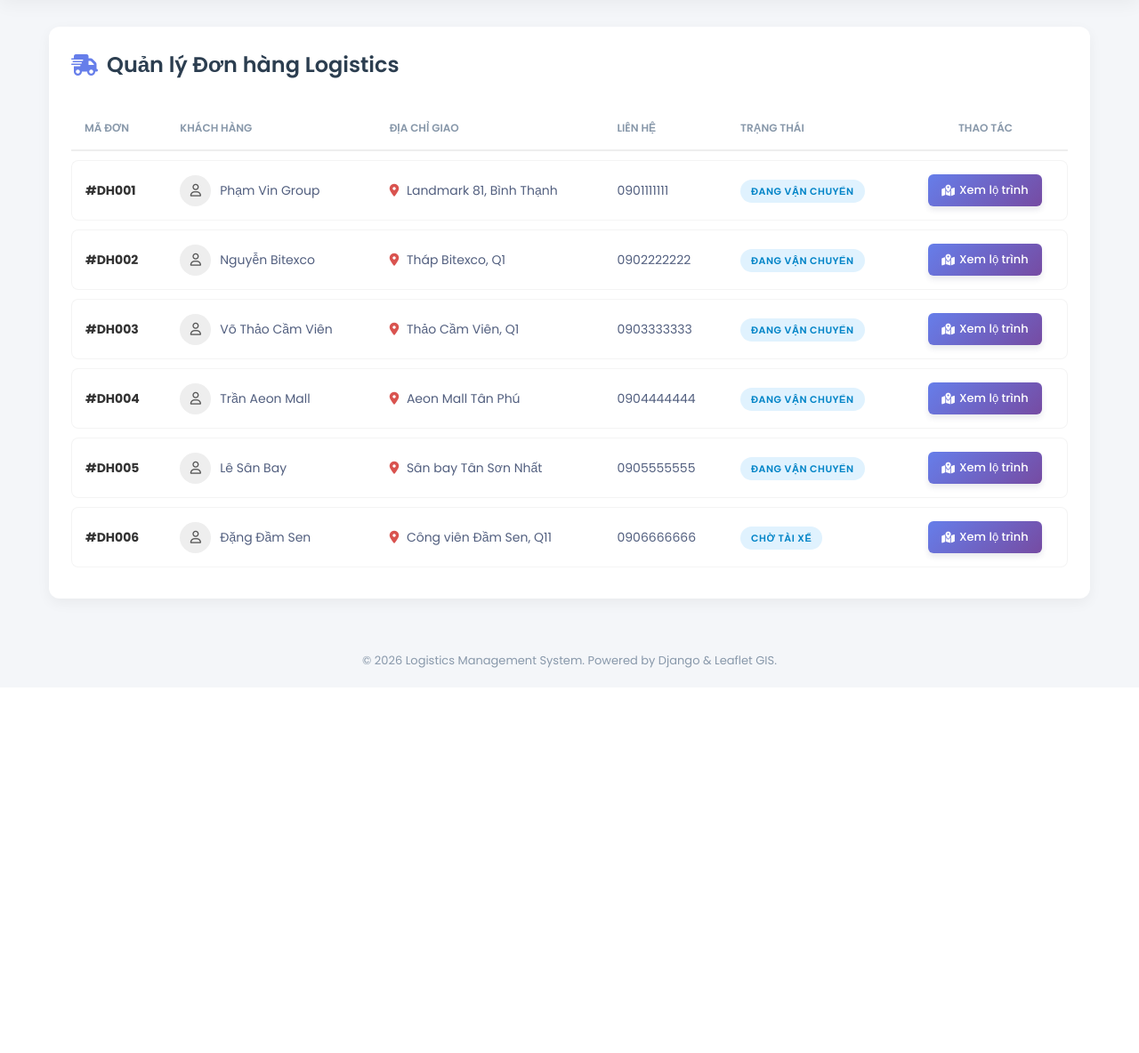
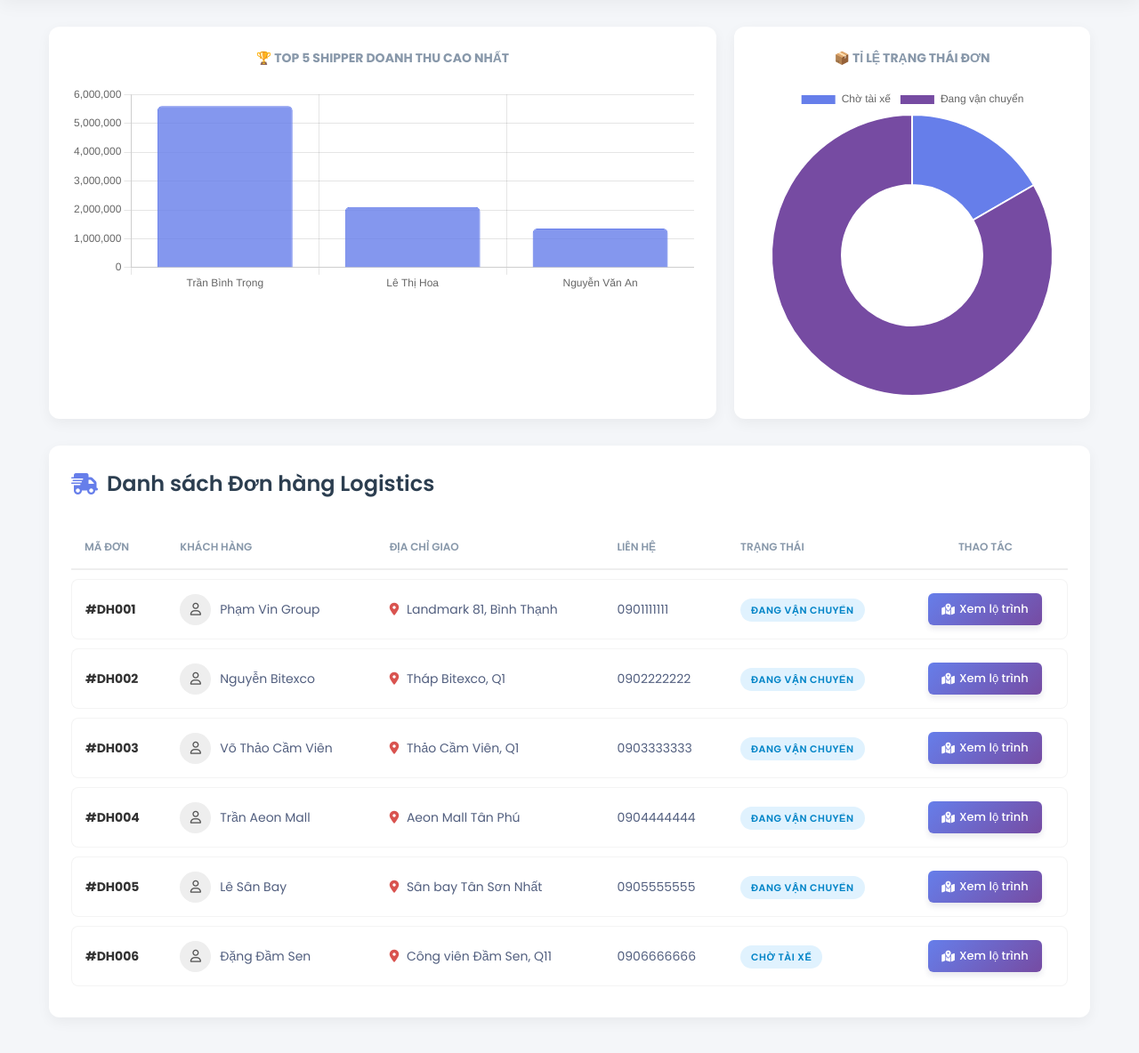
Before and after one commit to duytan4605/Quan-ly-van-tai-va-logitics, a Django app: page / in a window 1280 px wide. Shown: the part 70-1254 px from the top of the page at 89% size. Before the commit the page ends 821 px from the top, so only its background shows below. Run offline with Django 5.2, Linux system fonts and the light colour scheme; a user stored in the database is signed in; data comes from the database, SQL or seed files in the repository; both versions use the stored data as it was after the commit.

Commit message:
Them bieu do thong ke doanh thu va trang thai don hang bang Chart.js

```diff
--- a/core/views.py
+++ b/core/views.py
@@ -4,7 +4,8 @@ from .models import KhoHang, TaiXe, DonHang
 from .forms import TaiXeForm, KhoHangForm, DonHangForm
 from django.contrib.auth.decorators import login_required
 from django.contrib.auth import logout # 👉 Import để làm chức năng đăng xuất
-
+from django.db.models import Q, Count  # 👉 Thêm Count vào đây
+import json  # 👉 Thêm json để truyền mảng sang JavaScript
 # ==================== CÁC VIEW NGƯỜI DÙNG (USER VIEWS - AI CŨNG XEM ĐƯỢC) ====================
 
 # 1. Trang chủ (Danh sách đơn hàng)
@@ -39,7 +40,39 @@ def toi_uu_lo_trinh(request):
     }
     return render(request, 'optimize.html', context)
 
+# ==================== CÁC VIEW NGƯỜI DÙNG ====================
 
+# 1. Trang chủ (Đã nâng cấp thành Dashboard Biểu đồ)
+def home(request):
+    tat_ca_don_hang = DonHang.objects.all()
+
+    # Chuẩn bị biến rỗng (Phòng trường hợp khách chưa đăng nhập)
+    labels_tai_xe = []
+    data_doanh_thu = []
+    labels_trang_thai = []
+    data_trang_thai = []
+
+    # CHỈ TÍNH TOÁN BIỂU ĐỒ KHI LÀ ADMIN ĐÃ ĐĂNG NHẬP
+    if request.user.is_authenticated:
+        # Biểu đồ 1: Top 5 Tài xế có doanh thu cao nhất
+        top_tai_xe = TaiXe.objects.order_by('-doanh_thu_tich_luy')[:5]
+        labels_tai_xe = [tx.ten_tai_xe for tx in top_tai_xe]
+        data_doanh_thu = [float(tx.doanh_thu_tich_luy) if tx.doanh_thu_tich_luy else 0 for tx in top_tai_xe]
+
+        # Biểu đồ 2: Tỉ lệ Trạng thái Đơn hàng
+        thong_ke_don = DonHang.objects.values('trang_thai').annotate(so_luong=Count('id'))
+        labels_trang_thai = [item['trang_thai'] for item in thong_ke_don]
+        data_trang_thai = [item['so_luong'] for item in thong_ke_don]
+
+    context = {
+        'don_hangs': tat_ca_don_hang,
+        # Dùng json.dumps để ép kiểu Python sang mảng JavaScript an toàn
+        'labels_tai_xe': json.dumps(labels_tai_xe),
+        'data_doanh_thu': json.dumps(data_doanh_thu),
+        'labels_trang_thai': json.dumps(labels_trang_thai),
+        'data_trang_thai': json.dumps(data_trang_thai),
+    }
+    return render(request, 'home.html', context)
 # ==================== 1. QUẢN LÝ TÀI XẾ (BẮT BUỘC ĐĂNG NHẬP) ====================
 
 @login_required(login_url='core:login')
--- a/templates/home.html
+++ b/templates/home.html
@@ -58,7 +58,7 @@
     .status-badge {
         padding: 5px 12px; border-radius: 20px; font-size: 11px; font-weight: 600;
         text-transform: uppercase; letter-spacing: 0.5px;
-        background-color: #e0f2fe; color: #0284c7; /* Màu mặc định xanh dương nhạt */
+        background-color: #e0f2fe; color: #0284c7;
     }
 
     .btn-view-map {
@@ -74,8 +74,71 @@
 </style>
 
 <div class="dashboard-container">
+
+    {% if user.is_authenticated %}
+    <div style="display: flex; gap: 20px; margin-bottom: 30px;">
+
+        <div class="card-box" style="flex: 2;">
+            <h4 style="color: #8898aa; font-size: 14px; text-transform: uppercase; margin-bottom: 20px; text-align: center;">
+                🏆 Top 5 Shipper Doanh Thu Cao Nhất
+            </h4>
+            <canvas id="revenueChart" height="100"></canvas>
+        </div>
+
+        <div class="card-box" style="flex: 1;">
+            <h4 style="color: #8898aa; font-size: 14px; text-transform: uppercase; margin-bottom: 20px; text-align: center;">
+                📦 Tỉ Lệ Trạng Thái Đơn
+            </h4>
+            <canvas id="statusChart" height="200"></canvas>
+        </div>
+
+    </div>
+
+    <script src="https://cdn.jsdelivr.net/npm/chart.js"></script>
+    <script>
+        const labelsTaiXe = {{ labels_tai_xe|safe }};
+        const dataDoanhThu = {{ data_doanh_thu|safe }};
+        const labelsTrangThai = {{ labels_trang_thai|safe }};
+        const dataTrangThai = {{ data_trang_thai|safe }};
+
+        // Cấu hình Biểu đồ Cột
+        const ctxRevenue = document.getElementById('revenueChart').getContext('2d');
+        new Chart(ctxRevenue, {
+            type: 'bar',
+            data: {
+                labels: labelsTaiXe,
+                datasets: [{
+                    label: 'Doanh thu (VNĐ)',
+                    data: dataDoanhThu,
+                    backgroundColor: 'rgba(102, 126, 234, 0.8)', /* Đổi màu cột cho hợp tone tím/xanh của bạn */
+                    borderColor: 'rgba(102, 126, 234, 1)',
+                    borderWidth: 1,
+                    borderRadius: 5
+                }]
+            },
+            options: {
+                scales: { y: { beginAtZero: true } },
+                plugins: { legend: { display: false } }
+            }
+        });
+
+        // Cấu hình Biểu đồ Doughnut
+        const ctxStatus = document.getElementById('statusChart').getContext('2d');
+        new Chart(ctxStatus, {
+            type: 'doughnut',
+            data: {
+                labels: labelsTrangThai,
+                datasets: [{
+                    data: dataTrangThai,
+                    backgroundColor: ['#667eea', '#764ba2', '#2dce89', '#f5365c', '#fb6340'],
+                    hoverOffset: 4
+                }]
+            }
+        });
+    </script>
+    {% endif %}
     <div class="card-box">
-        <h2 class="page-title"><i class="fa-solid fa-truck-fast" style="color: #667eea;"></i> Quản lý Đơn hàng Logistics</h2>
+        <h2 class="page-title"><i class="fa-solid fa-truck-fast" style="color: #667eea;"></i> Danh sách Đơn hàng Logistics</h2>
 
         <table class="custom-table">
             <thead>
```
Also changed, not shown: db.sqlite3.
